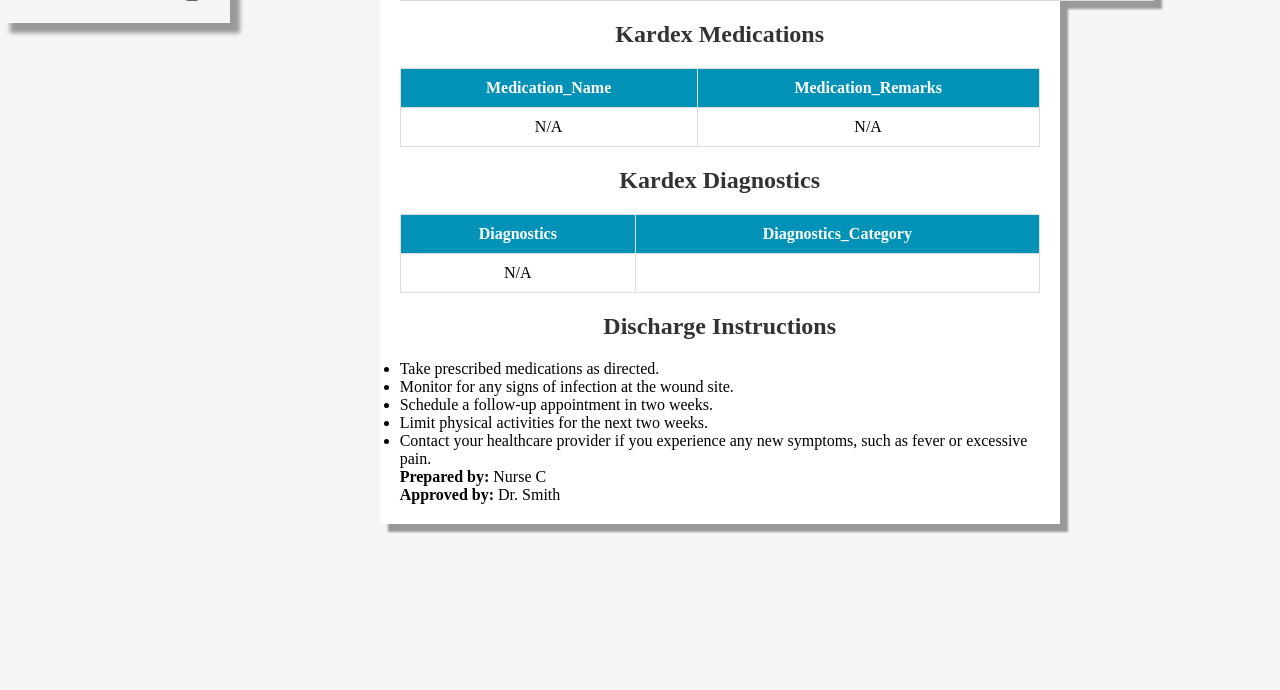
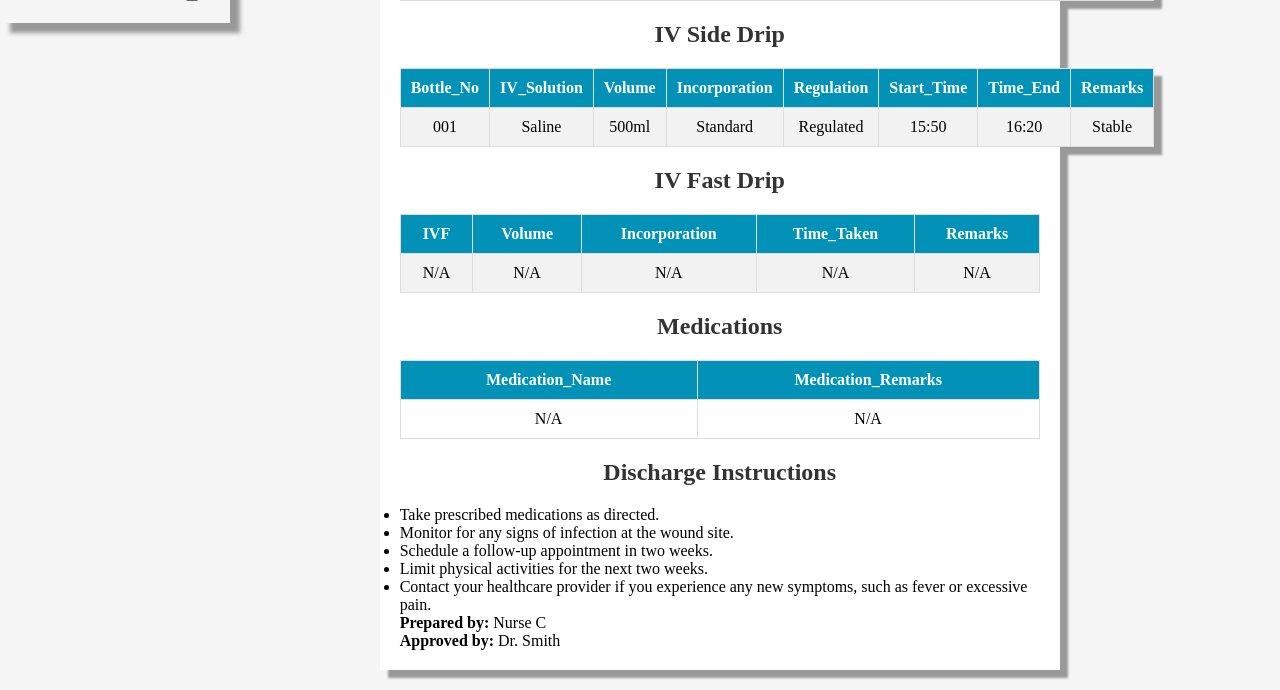
Before and after one commit to bcharles4/sia102_4a_grp4, a Django app: page /dischargeSummary/admin/ in a window 1280 px wide. Shown: the part 777-1467 px from the top of the page. Before the commit the page ends 1310 px from the top, so only its background shows below. Run offline with Django 5.2, Linux system fonts and the light colour scheme; some libraries are stand-ins or nearby versions.

Commit message:
Update dischargeSummary.html

```diff
--- a/DocuCare-Integrated_System-Django/SIA102/SIA102/templates/SIA102/dischargeSummary.html
+++ b/DocuCare-Integrated_System-Django/SIA102/SIA102/templates/SIA102/dischargeSummary.html
@@ -109,11 +109,55 @@
                     <td>Stable</td>
                 </tr>
             </table>
+
+            <h2>IV Side Drip</h2>
+            <table>
+                <tr>
+                    <th>Bottle_No</th>
+                    <th>IV_Solution</th>
+                    <th>Volume</th>
+                    <th>Incorporation</th>
+                    <th>Regulation</th>
+                    <th>Start_Time</th>
+                    <th>Time_End</th>
+                    <th>Remarks</th>
+                </tr>
+                <tr>
+                    <td>001</td>
+                    <td>Saline</td>
+                    <td>500ml</td>
+                    <td>Standard</td>
+                    <td>Regulated</td>
+                    <td>15:50</td>
+                    <td>16:20</td>
+                    <td>Stable</td>
+                </tr>
+            </table>
+
+                <h2>IV Fast Drip</h2>
+                <table>
+                    <tr>
+                        <th>IVF</th>
+                        <th>Volume</th>
+                        <th>Incorporation</th>
+                        <th>Time_Taken</th>
+                        <th>Remarks</th>
+                    </tr>
+                    <tr>
+                        <td>N/A</td>
+                        <td>N/A</td>
+                        <td>N/A</td>
+                        <td>N/A</td>
+                        <td>N/A</td>
+                    </tr>
+                </table>
+            </table>
+
         </div>
 
         <!-- Kardex Medications Section -->
         <div class="section">
-            <h2>Kardex Medications</h2>
+            <h2>Medications</h2>
             <table>
                 <thead>
                     <tr>
@@ -126,25 +170,6 @@
                         <td>N/A</td>
                         <td>N/A</td>
 
-                    </tr>
-                </tbody>
-            </table>
-        </div>
-
-        <!-- Kardex Diagnostics Section -->
-        <div class="section">
-            <h2>Kardex Diagnostics</h2>
-            <table>
-                <thead>
-                    <tr>
-                        <th>Diagnostics</th>
-                        <th>Diagnostics_Category</th>
-                    </tr>
-                </thead>
-                <tbody>
-                    <tr>
-                        <td>N/A</td>
-                        <td></td>
                     </tr>
                 </tbody>
             </table>
@@ -169,7 +194,7 @@
             <p><strong>Approved by:</strong> Dr. Smith</p>
         </div>
     </div>
-		    <!-- Print Button -->
+
     <div class="print-button" style="text-align: center; margin-top: 20px;">
         <button onclick="window.print()">Print Patient Details</button>
     </div>
```
